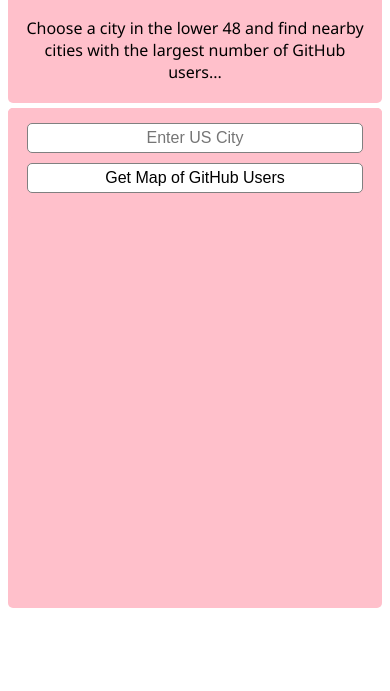
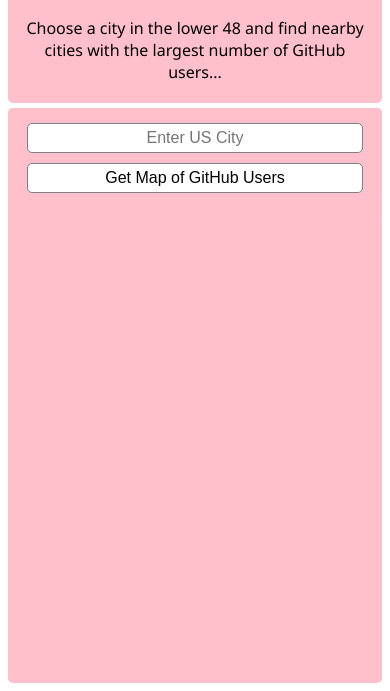
Before and after one commit to lindsayjohnston/API-Map, a website: page docs/index.html in a window 390 px wide. Shown: the part 171-862 px from the top of the page. Drawn offline with Linux system fonts and the light colour scheme; some packages are replaced by stand-ins of ours.

Commit message:
fix main height

```diff
--- a/docs/style.css
+++ b/docs/style.css
@@ -99,7 +99,7 @@
   }
 
   #main{
-    height: 500px;
+    height: 575px;
   }
 
   h1{
```
